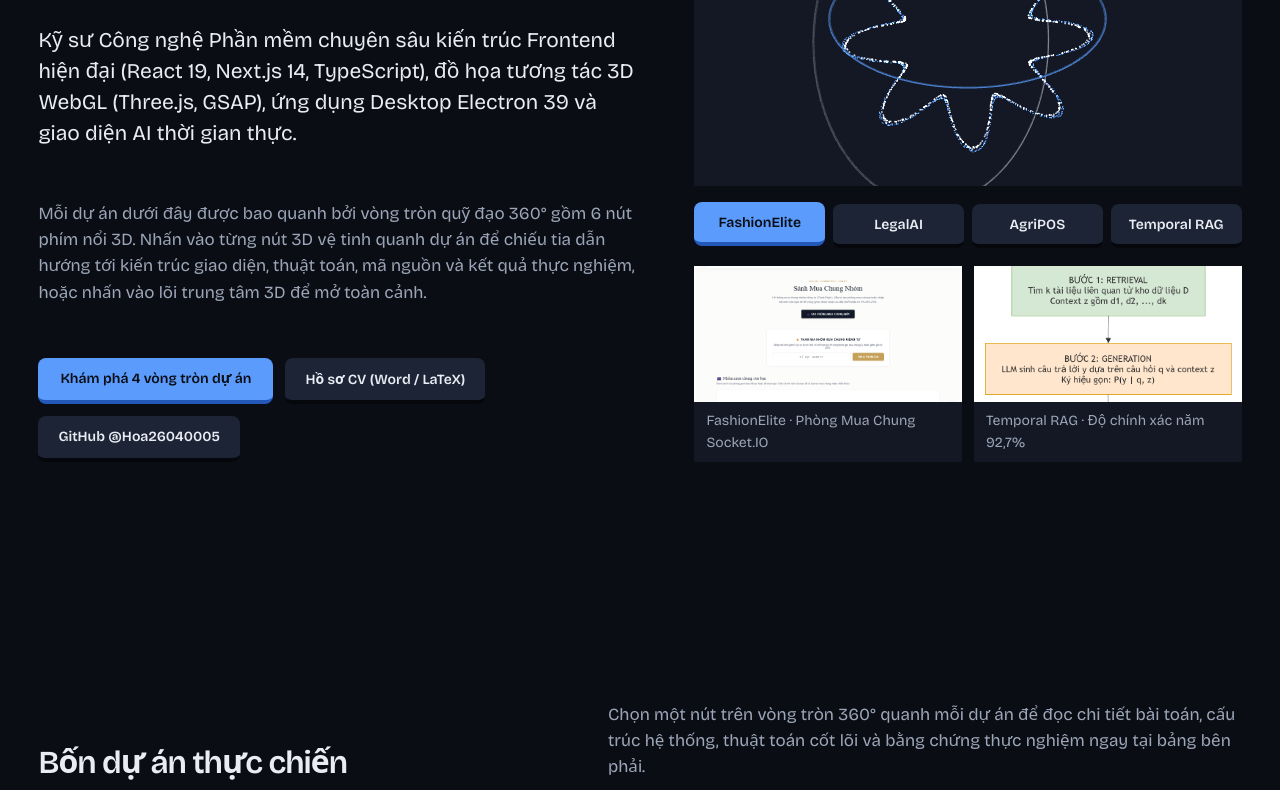
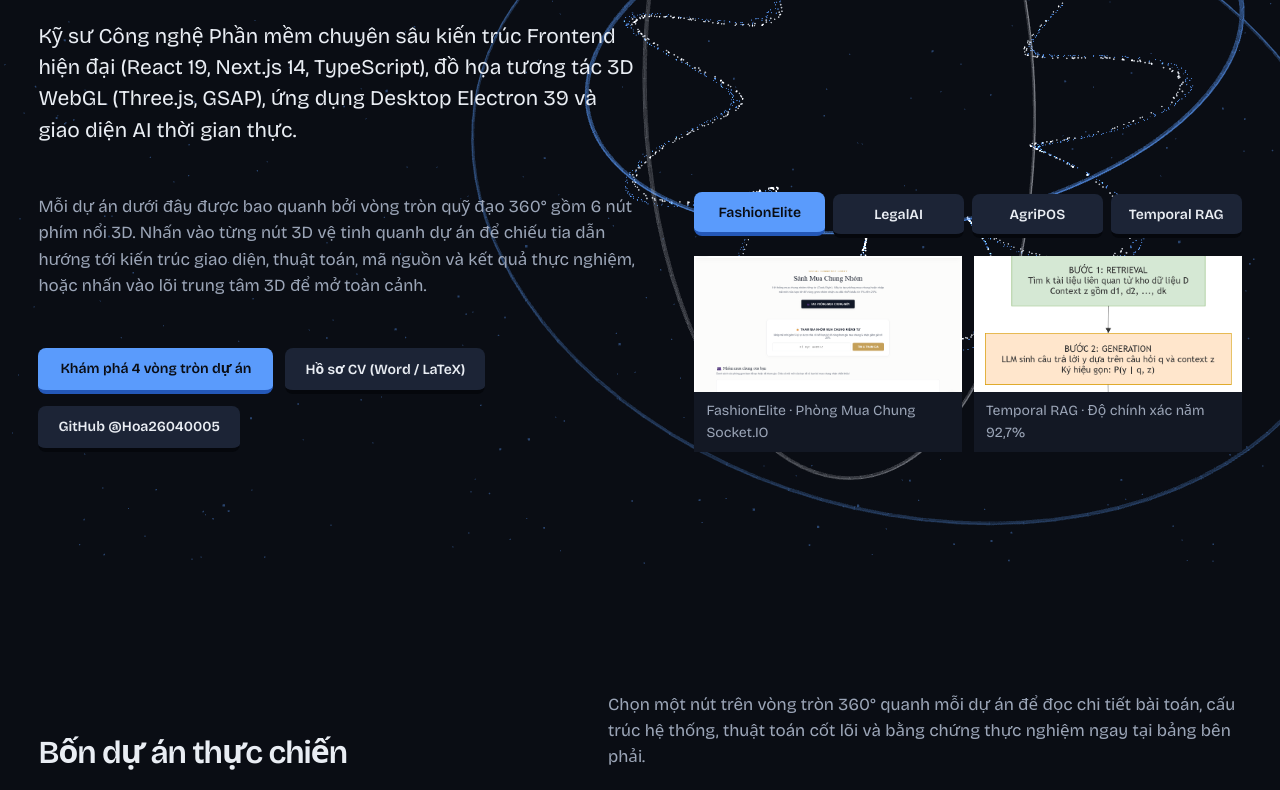
Before and after one commit to Hoa26040005/Hoa26040005.github.io, a website: page index.html in a window 1280 px wide. Shown: the part 232-1022 px from the top of the page. Drawn offline with nearby package versions, Linux system fonts and the light colour scheme.

Commit message:
feat(webgl): move 3D particle orbital stage to full-viewport background behind page

```diff
--- a/index.html
+++ b/index.html
@@ -35,6 +35,11 @@
   <!-- Scroll Progress Bar -->
   <div class="scroll-progress-bar" aria-hidden="true"></div>
 
+  <!-- Full-Viewport 3D WebGL Background Stage (Behind Page Content) -->
+  <div id="hero-orbital-stage" class="webgl-bg-stage" aria-hidden="true">
+    <canvas id="webgl-stage"></canvas>
+  </div>
+
   <!-- ===================================================================== -->
   <!-- TOP NAVIGATION BAR (Equal Outer Frame Margins)                        -->
   <!-- ===================================================================== -->
@@ -47,14 +52,14 @@
         <a href="#workbench">Mô phỏng thuật toán</a>
         <a href="#benchmarks">Thực nghiệm Eval96</a>
         <a href="#hire" data-open-cv>Hồ sơ CV</a>
-        <a href="#hire" class="nav-cta">Liên hệ tuyển dụng</a>
+        <a href="#hire" class="nav-cta" role="button">Liên hệ tuyển dụng</a>
       </nav>
     </div>
   </header>
 
   <main id="main-content">
     <!-- =================================================================== -->
-    <!-- ACT I · MONUMENT HERO & CONTAINED 3D ORBITAL CORE                   -->
+    <!-- ACT I · MONUMENT HERO OVER FULL-SCREEN 3D WEBGL BACKGROUND          -->
     <!-- =================================================================== -->
     <section id="act-overture" class="hero-section">
       <div class="wrap hero-top-split">
@@ -72,26 +77,25 @@
           </p>
 
           <div class="hero-cta-row">
-            <a href="#projects" class="btn-primary">Khám phá 4 vòng tròn dự án</a>
+            <a href="#projects" class="btn-primary" role="button">Khám phá 4 vòng tròn dự án</a>
             <button type="button" class="btn-ghost" data-open-cv>Hồ sơ CV (Word / LaTeX)</button>
             <a
               href="https://github.com/Hoa26040005"
               target="_blank"
               rel="noopener noreferrer"
               class="btn-ghost"
+              role="button"
             >
               GitHub @Hoa26040005
             </a>
           </div>
         </div>
 
-        <!-- Right: Contained 3D WebGL Orbital Core + Real Project Screenshots -->
+        <!-- Right: Open 3D Background Stage + 3D Morph Controls + Real Screenshots -->
         <div class="hero-stage-col">
-          <div id="hero-orbital-stage" class="hero-webgl-box">
-            <canvas id="webgl-stage" aria-label="Mô hình hạt 3D biểu diễn 4 hệ thống"></canvas>
-          </div>
+          <div class="hero-3d-open-space" aria-hidden="true"></div>
 
-          <div class="hero-morph-controls" role="group" aria-label="Chuyển hình thái hạt 3D theo dự án">
+          <div class="hero-morph-controls" role="group" aria-label="Chuyển hình thái hạt 3D nền theo dự án">
             <button type="button" class="hero-morph-btn is-active" data-hero-morph="0">
               FashionElite
             </button>
--- a/scripts/webgl-core.js
+++ b/scripts/webgl-core.js
@@ -1,17 +1,19 @@
 // ============================================================================
-// scripts/webgl-core.js · Contained 3D Orbital Core inside Hero Stage
-// Never covers text on scroll; includes automatic 2D Canvas fallback
+// scripts/webgl-core.js · Full-Viewport 3D WebGL Background Stage
+// Renders behind the entire page (z-index: 0):
+//  - 2,200-particle 4-state 3D morphing project sculpture + 3 gyroscopic rings
+//  - 900-particle deep-space 3D ambient starfield across the entire viewport
+//  - Smooth scroll-linked 3D spatial glide + mouse parallax + background drag
 // ============================================================================
 
 let stateTarget = 0.0;
 let stateCurrent = 0.0;
 let orbitalPulse = 0.0;
 
-function getStageBounds(canvas) {
-  const host = canvas.parentElement || document.body;
+function getViewportBounds() {
   return {
-    width: Math.max(280, host.clientWidth || 520),
-    height: Math.max(280, host.clientHeight || 460),
+    width: Math.max(320, window.innerWidth || 1440),
+    height: Math.max(480, window.innerHeight || 900),
   };
 }
 
@@ -19,22 +21,22 @@ function initCanvas2DFallback(canvas) {
   const ctx = canvas.getContext("2d");
   if (!ctx) return null;
 
-  let { width, height } = getStageBounds(canvas);
+  let { width, height } = getViewportBounds();
   canvas.width = width;
   canvas.height = height;
 
-  const particles = Array.from({ length: 96 }, (_, i) => ({
-    angle: (i / 96) * Math.PI * 2,
-    radius: 56 + (i % 5) * 34,
-    speed: (0.002 + (i % 4) * 0.0007) * (i % 2 === 0 ? 1 : -1),
-    size: 1.5 + (i % 3) * 0.8,
+  const particles = Array.from({ length: 140 }, (_, i) => ({
+    angle: (i / 140) * Math.PI * 2,
+    radius: 70 + (i % 6) * 42,
+    speed: (0.0018 + (i % 4) * 0.0006) * (i % 2 === 0 ? 1 : -1),
+    size: 1.4 + (i % 3) * 0.8,
     accent: i % 3 === 0,
   }));
 
   window.addEventListener(
     "resize",
     () => {
-      const b = getStageBounds(canvas);
+      const b = getViewportBounds();
       width = canvas.width = b.width;
       height = canvas.height = b.height;
     },
@@ -46,29 +48,29 @@ function initCanvas2DFallback(canvas) {
     stateCurrent += (stateTarget - stateCurrent) * 0.06;
     orbitalPulse += (0 - orbitalPulse) * 0.07;
 
-    const cx = width * 0.5;
-    const cy = height * 0.5;
+    const cx = width >= 1080 ? width * 0.68 : width * 0.5;
+    const cy = height * 0.42;
 
-    [76, 132, 188].forEach((r, idx) => {
+    [96, 168, 240].forEach((r, idx) => {
       ctx.beginPath();
-      ctx.arc(cx, cy, r + orbitalPulse * 12, 0, Math.PI * 2);
+      ctx.arc(cx, cy, r + orbitalPulse * 14, 0, Math.PI * 2);
       ctx.strokeStyle =
-        idx === 1 ? "rgba(90, 155, 252, 0.28)" : "rgba(233, 237, 243, 0.12)";
-      ctx.lineWidth = 1.5;
+        idx === 1 ? "rgba(90, 155, 252, 0.24)" : "rgba(233, 237, 243, 0.10)";
+      ctx.lineWidth = 1.4;
       ctx.stroke();
     });
 
     particles.forEach((p) => {
       p.angle += p.speed * (1 + orbitalPulse * 1.4);
-      const r = p.radius + Math.sin(p.angle * 3 + stateCurrent) * 14;
+      const r = p.radius + Math.sin(p.angle * 3 + stateCurrent) * 18;
       const x = cx + Math.cos(p.angle) * r;
       const y = cy + Math.sin(p.angle) * r * 0.78;
 
       ctx.beginPath();
       ctx.arc(x, y, p.size, 0, Math.PI * 2);
       ctx.fillStyle = p.accent
-        ? "rgba(90, 155, 252, 0.85)"
-        : "rgba(233, 237, 243, 0.55)";
+        ? "rgba(90, 155, 252, 0.80)"
+        : "rgba(233, 237, 243, 0.48)";
       ctx.fill();
     });
 
@@ -95,7 +97,7 @@ export async function initPortfolioWebGL() {
 
   try {
     const THREE = await import("three");
-    const bounds = getStageBounds(canvas);
+    const bounds = getViewportBounds();
 
     const renderer = new THREE.WebGLRenderer({
       canvas,
@@ -113,9 +115,13 @@ export async function initPortfolioWebGL() {
       0.1,
       100
     );
-    camera.position.set(0, 0.1, 7.6);
+    camera.position.set(0, 0.1, 8.2);
 
-    const COUNT = 1600;
+    // 1. Main 3D Morphing Project Core Group (floats in 3D background space)
+    const coreGroup = new THREE.Group();
+    scene.add(coreGroup);
+
+    const COUNT = 2200;
     const geometry = new THREE.BufferGeometry();
 
     const pos0 = new Float32Array(COUNT * 3);
@@ -129,34 +135,34 @@ export async function initPortfolioWebGL() {
       const t = i / COUNT;
       aRandom[i] = Math.random();
 
-      // State 0: Social Group-Buy Torus Ring
-      const u0 = t * Math.PI * 2 * 8;
+      // State 0: FashionElite Social Group-Buy Torus Knot / Orbital Ring
+      const u0 = t * Math.PI * 2 * 9;
       const v0 = t * Math.PI * 2;
-      const r0 = 2.0 + 0.55 * Math.cos(u0);
+      const r0 = 1.85 + 0.52 * Math.cos(u0);
       pos0[i3]     = r0 * Math.cos(v0);
       pos0[i3 + 1] = r0 * Math.sin(v0) * 0.88;
-      pos0[i3 + 2] = 0.65 * Math.sin(u0);
+      pos0[i3 + 2] = 0.68 * Math.sin(u0);
 
-      // State 1: Legal Balance Matrix
+      // State 1: LegalAI Contract Graph-RAG Balance Matrix
       const side = i % 2 === 0 ? -1 : 1;
-      pos1[i3]     = ((i % 16) / 16 - 0.5) * 1.8 + side * 1.5;
-      pos1[i3 + 1] = ((Math.floor(i / 16) % 16) / 16 - 0.5) * 2.2;
-      pos1[i3 + 2] = (((i * 7) % 16) / 16 - 0.5) * 1.2;
+      pos1[i3]     = ((i % 16) / 16 - 0.5) * 1.7 + side * 1.4;
+      pos1[i3 + 1] = ((Math.floor(i / 16) % 16) / 16 - 0.5) * 2.15;
+      pos1[i3 + 2] = (((i * 7) % 16) / 16 - 0.5) * 1.25;
 
-      // State 2: Geodesic 68-Landmark Sphere
+      // State 2: AgriPOS Geodesic 68-Landmark Biometric Sphere
       const phi = Math.acos(1 - 2 * t);
       const theta = Math.PI * (1 + Math.sqrt(5)) * i;
-      const rad = 2.25;
+      const rad = 2.15;
       pos2[i3]     = rad * Math.sin(phi) * Math.cos(theta);
       pos2[i3 + 1] = rad * Math.cos(phi);
       pos2[i3 + 2] = rad * Math.sin(phi) * Math.sin(theta);
 
-      // State 3: Temporal Double Helix
+      // State 3: Temporal-Aware Vietnamese RAG Double Helix
       const strand = i % 2 === 0 ? 1 : -1;
       const angle = t * Math.PI * 8;
-      const hRadius = 1.65;
+      const hRadius = 1.55;
       pos3[i3]     = Math.cos(angle + (strand > 0 ? 0 : Math.PI)) * hRadius;
-      pos3[i3 + 1] = (t - 0.5) * 4.8;
+      pos3[i3 + 1] = (t - 0.5) * 4.4;
       pos3[i3 + 2] = Math.sin(angle + (strand > 0 ? 0 : Math.PI)) * hRadius;
     }
 
@@ -206,13 +212,13 @@ export async function initPortfolioWebGL() {
           float wave = sin(uTime * 1.3 + aRandom * 6.2831) * (0.05 + uPulse * 0.14);
           morphed += normalize(morphed + vec3(0.001)) * wave;
 
-          morphed.x += uPointer.x * 0.22;
-          morphed.y += uPointer.y * 0.22;
+          morphed.x += uPointer.x * 0.28;
+          morphed.y += uPointer.y * 0.28;
 
           vec4 mvPosition = modelViewMatrix * vec4(morphed, 1.0);
           float depth = max(-mvPosition.z, 2.0);
 
-          gl_PointSize = (2.4 + aRandom * 2.2 + uPulse * 1.8) * uPixelRatio * (5.2 / depth);
+          gl_PointSize = (2.4 + aRandom * 2.2 + uPulse * 1.8) * uPixelRatio * (5.4 / depth);
           gl_Position = projectionMatrix * mvPosition;
         }
       `,
@@ -235,56 +241,107 @@ export async function initPortfolioWebGL() {
     });
 
     const points = new THREE.Points(geometry, material);
-    scene.add(points);
+    coreGroup.add(points);
 
+    // 3 Gyroscopic 3D Orbital Rings around the Core
     const ringMat1 = new THREE.MeshBasicMaterial({
       color: 0x5a9bfc,
       transparent: true,
-      opacity: 0.22,
+      opacity: 0.24,
       wireframe: true,
     });
     const ringMat2 = new THREE.MeshBasicMaterial({
       color: 0xe9edf3,
       transparent: true,
-      opacity: 0.1,
+      opacity: 0.11,
+      wireframe: true,
+    });
+    const ringMat3 = new THREE.MeshBasicMaterial({
+      color: 0x5a9bfc,
+      transparent: true,
+      opacity: 0.14,
       wireframe: true,
     });
 
     const orbitRing1 = new THREE.Mesh(
-      new THREE.TorusGeometry(2.75, 0.014, 8, 96),
+      new THREE.TorusGeometry(2.6, 0.013, 8, 108),
       ringMat1
     );
     const orbitRing2 = new THREE.Mesh(
-      new THREE.TorusGeometry(3.25, 0.01, 8, 96),
+      new THREE.TorusGeometry(3.1, 0.01, 8, 108),
       ringMat2
+    );
+    const orbitRing3 = new THREE.Mesh(
+      new THREE.TorusGeometry(3.55, 0.008, 8, 108),
+      ringMat3
     );
     orbitRing1.rotation.x = Math.PI * 0.34;
     orbitRing2.rotation.y = Math.PI * 0.26;
-    scene.add(orbitRing1, orbitRing2);
+    orbitRing3.rotation.x = -Math.PI * 0.22;
+    orbitRing3.rotation.y = -Math.PI * 0.18;
+    coreGroup.add(orbitRing1, orbitRing2, orbitRing3);
+
+    // 2. Full-Viewport Ambient Deep-Space 3D Starfield
+    const AMBIENT_COUNT = 900;
+    const ambientGeo = new THREE.BufferGeometry();
+    const ambientPos = new Float32Array(AMBIENT_COUNT * 3);
+    for (let i = 0; i < AMBIENT_COUNT; i++) {
+      const i3 = i * 3;
+      ambientPos[i3]     = (Math.random() - 0.5) * 22;
+      ambientPos[i3 + 1] = (Math.random() - 0.5) * 14;
+      ambientPos[i3 + 2] = (Math.random() - 0.5) * 10 - 2.5;
+    }
+    ambientGeo.setAttribute("position", new THREE.BufferAttribute(ambientPos, 3));
+    const ambientMat = new THREE.PointsMaterial({
+      color: 0x5a9bfc,
+      size: 0.038,
+      transparent: true,
+      opacity: 0.36,
+      blending: THREE.AdditiveBlending,
+      depthWrite: false,
+    });
+    const ambientStars = new THREE.Points(ambientGeo, ambientMat);
+    scene.add(ambientStars);
+
+    // Position the 3D Core in the open right half of the Hero on desktop,
+    // and smoothly glide it across the background as the user scrolls
+    function updateCorePlacement() {
+      const w = window.innerWidth;
+      const scrollRatio = Math.min(1, window.scrollY / Math.max(1, window.innerHeight * 1.2));
+      const baseDesktopX = w >= 1080 ? 2.15 : 0.0;
+      const baseDesktopY = w >= 1080 ? 0.65 : 0.25;
+      coreGroup.position.x = baseDesktopX * (1 - scrollRatio * 0.45);
+      coreGroup.position.y = baseDesktopY - scrollRatio * 0.55;
+    }
+    updateCorePlacement();
 
     const pointerTarget = { x: 0, y: 0 };
     let isDragging = false;
     let prevDrag = { x: 0, y: 0 };
-    const camRadius = 7.6;
+    const camRadius = 8.2;
     let camTheta = 0;
     let camPhi = Math.PI / 2;
 
-    canvas.style.cursor = "grab";
-
-    canvas.addEventListener("pointerdown", (e) => {
-      isDragging = true;
-      prevDrag = { x: e.clientX, y: e.clientY };
-      canvas.style.cursor = "grabbing";
-      orbitalPulse = Math.min(2.0, orbitalPulse + 0.65);
-    });
+    window.addEventListener(
+      "pointerdown",
+      (e) => {
+        if (
+          e.target &&
+          e.target.closest("a, button, input, select, textarea, [role='button'], [data-orbital-node]")
+        ) {
+          return;
+        }
+        isDragging = true;
+        prevDrag = { x: e.clientX, y: e.clientY };
+        orbitalPulse = Math.min(2.0, orbitalPulse + 0.55);
+      },
+      { passive: true }
+    );
 
     window.addEventListener(
       "pointerup",
       () => {
-        if (isDragging) {
-          isDragging = false;
-          canvas.style.cursor = "grab";
-        }
+        isDragging = false;
       },
       { passive: true }
     );
@@ -292,33 +349,36 @@ export async function initPortfolioWebGL() {
     window.addEventListener(
       "pointermove",
       (e) => {
-        pointerTarget.x = (e.clientX / window.innerWidth) * 2 - 1;
-        pointerTarget.y = -(e.clientY / window.innerHeight) * 2 + 1;
+        pointerTarget.x = (e.clientX / Math.max(1, window.innerWidth)) * 2 - 1;
+        pointerTarget.y = -(e.clientY / Math.max(1, window.innerHeight)) * 2 + 1;
         if (isDragging) {
-          camTheta -= (e.clientX - prevDrag.x) * 0.006;
+          camTheta -= (e.clientX - prevDrag.x) * 0.005;
           camPhi = Math.max(
-            0.25,
-            Math.min(Math.PI - 0.25, camPhi - (e.clientY - prevDrag.y) * 0.006)
+            0.3,
+            Math.min(Math.PI - 0.3, camPhi - (e.clientY - prevDrag.y) * 0.005)
           );
           camera.position.set(
             camRadius * Math.sin(camPhi) * Math.sin(camTheta),
             camRadius * Math.cos(camPhi),
             camRadius * Math.sin(camPhi) * Math.cos(camTheta)
           );
-          camera.lookAt(scene.position);
+          camera.lookAt(0, 0, 0);
           prevDrag = { x: e.clientX, y: e.clientY };
         }
       },
       { passive: true }
     );
 
+    window.addEventListener("scroll", updateCorePlacement, { passive: true });
+
     window.addEventListener(
       "resize",
       () => {
-        const b = getStageBounds(canvas);
+        const b = getViewportBounds();
         camera.aspect = b.width / b.height;
         camera.updateProjectionMatrix();
         renderer.setSize(b.width, b.height);
+        updateCorePlacement();
       },
       { passive: true }
     );
@@ -340,11 +400,15 @@ export async function initPortfolioWebGL() {
       uniforms.uPointer.value.y +=
         (pointerTarget.y - uniforms.uPointer.value.y) * 0.05;
 
-      points.rotation.y = elapsed * 0.12 + stateCurrent * 0.5;
-      points.rotation.x = Math.sin(elapsed * 0.25) * 0.14;
+      points.rotation.y = elapsed * 0.14 + stateCurrent * 0.55;
+      points.rotation.x = Math.sin(elapsed * 0.25) * 0.16;
 
-      orbitRing1.rotation.z = elapsed * 0.14 + orbitalPulse * 0.25;
-      orbitRing2.rotation.x = -elapsed * 0.1 - orbitalPulse * 0.2;
+      orbitRing1.rotation.z = elapsed * 0.15 + orbitalPulse * 0.25;
+      orbitRing2.rotation.x = -elapsed * 0.11 - orbitalPulse * 0.2;
+      orbitRing3.rotation.y = elapsed * 0.09 + stateCurrent * 0.3;
+
+      ambientStars.rotation.y = elapsed * 0.018 + uniforms.uPointer.value.x * 0.08;
+      ambientStars.rotation.x = uniforms.uPointer.value.y * 0.06;
 
       renderer.render(scene, camera);
     }
--- a/styles/portfolio.css
+++ b/styles/portfolio.css
@@ -177,11 +177,34 @@ pre, code {
 }
 
 /* ==========================================================================
-   2. PLAIN TOP NAVIGATION BAR (Matching Frame Margins)
+   2. FULL-VIEWPORT 3D WEBGL BACKGROUND & TOP NAVIGATION BAR
    ========================================================================== */
+.webgl-bg-stage {
+  position: fixed;
+  inset: 0;
+  width: 100%;
+  height: 100%;
+  z-index: 0;
+  pointer-events: none;
+  overflow: hidden;
+}
+
+#webgl-stage {
+  width: 100%;
+  height: 100%;
+  display: block;
+}
+
+.site-header,
+#main-content,
+.site-footer {
+  position: relative;
+  z-index: 1;
+}
+
 .site-header {
   padding-block: 20px;
-  background-color: var(--bg);
+  background-color: transparent;
 }
 
 .header-inner {
@@ -356,28 +379,21 @@ pre, code {
   gap: 12px;
 }
 
-/* Hero Right: Contained 3D Orbital Core + Real Screenshot Strip */
+/* Hero Right: Open 3D Background Viewport + Morph Controls + Real Screenshot Strip */
 .hero-stage-col {
   display: flex;
   flex-direction: column;
-  justify-content: space-between;
+  justify-content: flex-end;
   background-color: transparent;
   padding: 0;
   gap: 18px;
 }
 
-.hero-webgl-box {
-  position: relative;
+.hero-3d-open-space {
   width: 100%;
-  height: 300px;
-  background-color: var(--surface);
-  overflow: hidden;
-}
-
-#webgl-stage {
-  width: 100%;
-  height: 100%;
-  display: block;
+  min-height: 290px;
+  background-color: transparent;
+  pointer-events: none;
 }
 
 .hero-morph-controls {
@@ -565,7 +581,7 @@ pre, code {
   align-items: center;
 }
 
-/* LEFT: Precision 460x460 1:1 Orbital Wheel (Never Stretches Vertically) */
+/* LEFT: Precision 460x460 1:1 Orbital Wheel (Floats Over 3D Background) */
 .orbital-wheel-stage {
   position: relative;
   align-self: center;
@@ -574,7 +590,7 @@ pre, code {
   aspect-ratio: 1 / 1;
   height: auto;
   margin-inline: auto;
-  background-color: var(--surface);
+  background-color: transparent;
 }
 
 .orbital-svg-layer {
```
